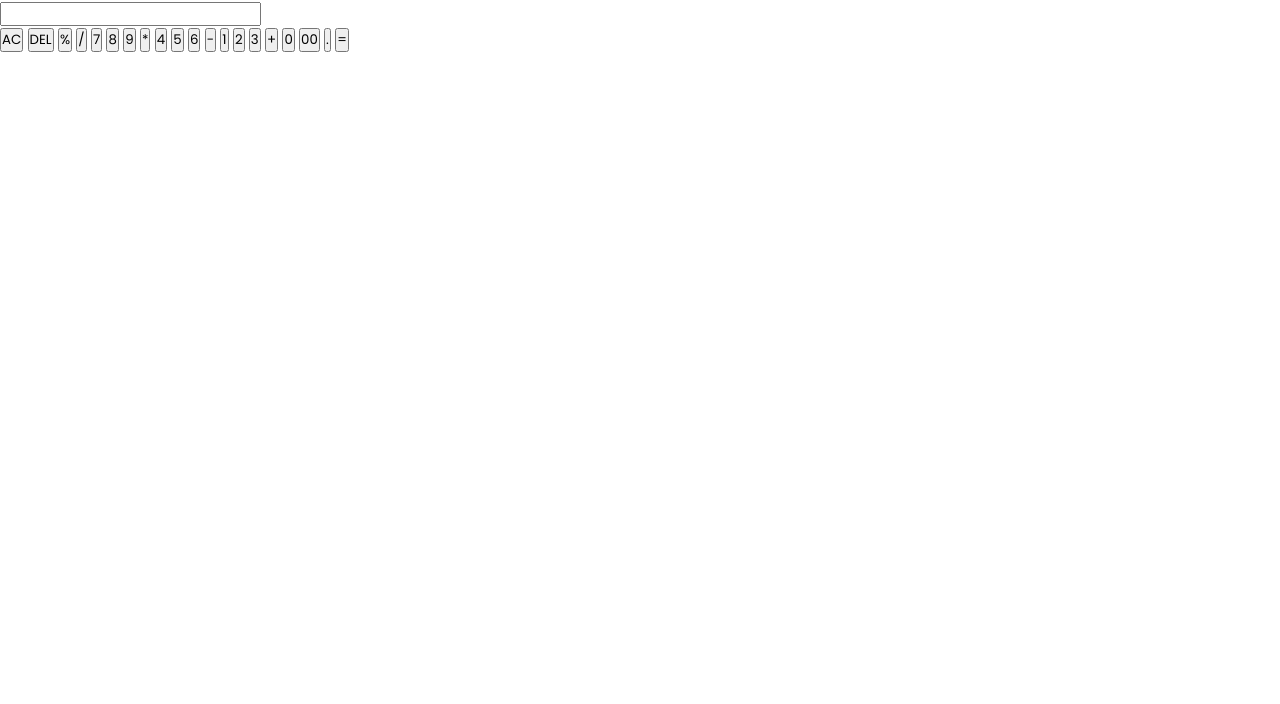
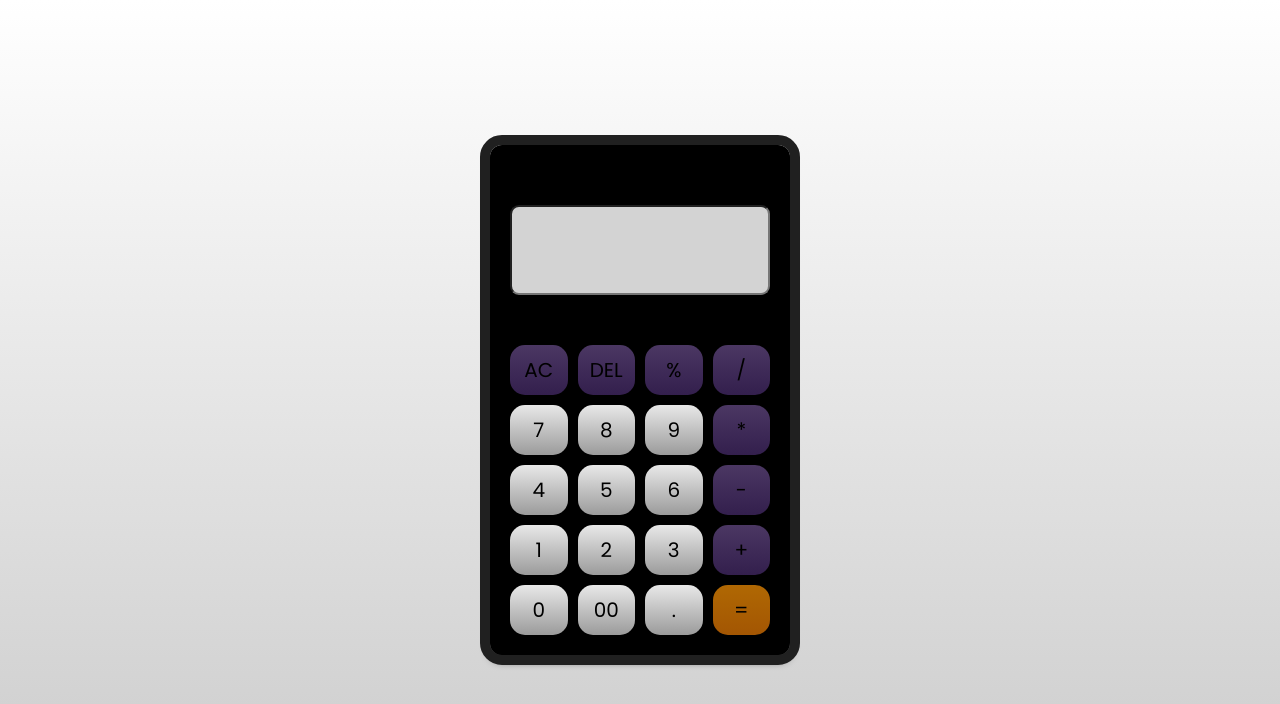
Before and after one commit to fabiopdidio/JS_calculator, a plain HTML site: page index.html in a window 1280 px wide. Drawn offline with Linux system fonts and the light colour scheme.

Commit message:
update style

```diff
--- a/style.css
+++ b/style.css
@@ -1,7 +1,82 @@
-@import url('https://fonts.googleapis.com/css2?family=Poppins:wght@300;400&display=swap');
+@import url("https://fonts.googleapis.com/css2?family=Poppins:wght@300;400&display=swap");
 
 * {
-    margin: 0;
-    padding: 0;
-    font-family: 'Poppins', sans-serif;
+  margin: 0;
+  padding: 0;
+  box-sizing: border-box;
+  font-family: "Poppins", sans-serif;
 }
+
+body {
+  height: 100vh;
+  display: flex;
+  align-items: center;
+  justify-content: center;
+  background: linear-gradient(#fff, #ccc);
+}
+
+.container {
+  position: relative;
+  max-width: 300px;
+  width: 100%;
+  border-radius: 12px;
+  padding: 10px 20px 20px;
+  background-color: black;
+  box-shadow: 0 5px 10px black;
+  outline: rgb(32, 32, 32) 10px solid;
+}
+.display {
+  height: 90px;
+  width: 100%;
+  outline: none;
+  border: solid 0.3;
+  text-align: right;
+  margin: 50px 0;
+  font-size: 40px;
+  color: black;
+  pointer-events: none;
+}
+input {
+  background: lightgrey;
+  border-radius: 9px;
+}
+
+.button {
+  display: grid;
+  grid-gap: 10px;
+  grid-template-columns: repeat(4, 1fr);
+}
+
+.button button {
+  padding: 10px;
+  border-radius: 15px;
+  border: none;
+  font-size: 20px;
+  cursor: pointer;
+  background: linear-gradient(#e8e8e8, #9b9b9b);
+}
+
+.button button:hover {
+  transition: 0.5s;
+  background: linear-gradient(#9b9b9b, #e8e8e8);
+}
+
+.button button:active {
+    transform: scale(0.99);
+}
+
+button.opo {
+    background: linear-gradient(#4b3763, #331f4d);
+}
+
+button.opo:hover {
+    background: linear-gradient(#331f4d, #4b3763);
+}
+
+button.eq {
+    background: linear-gradient(#b06803, #a35603);
+}
+
+button.eq:hover {
+    background: linear-gradient(#a35603, #b06803);
+}
```
